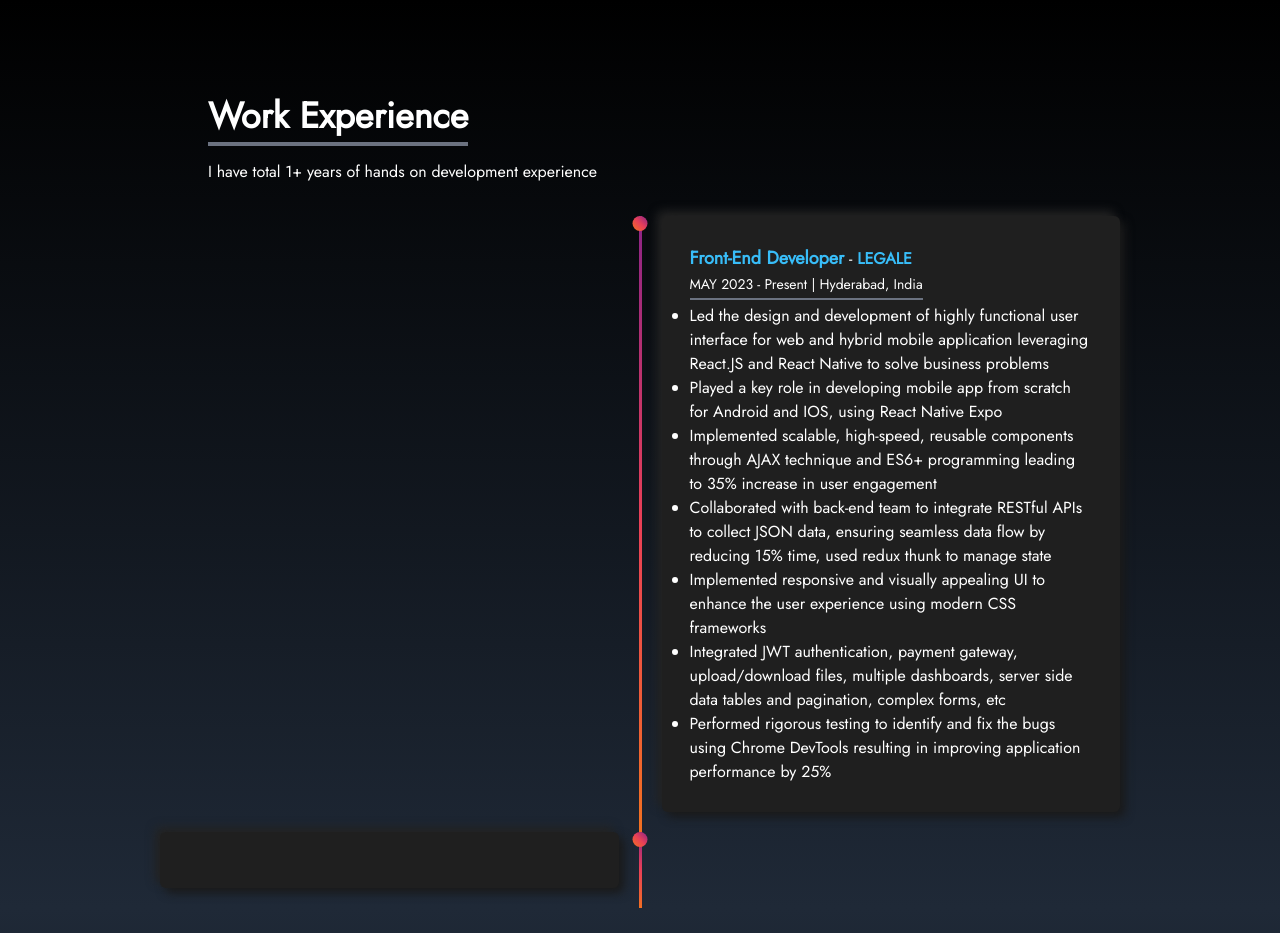
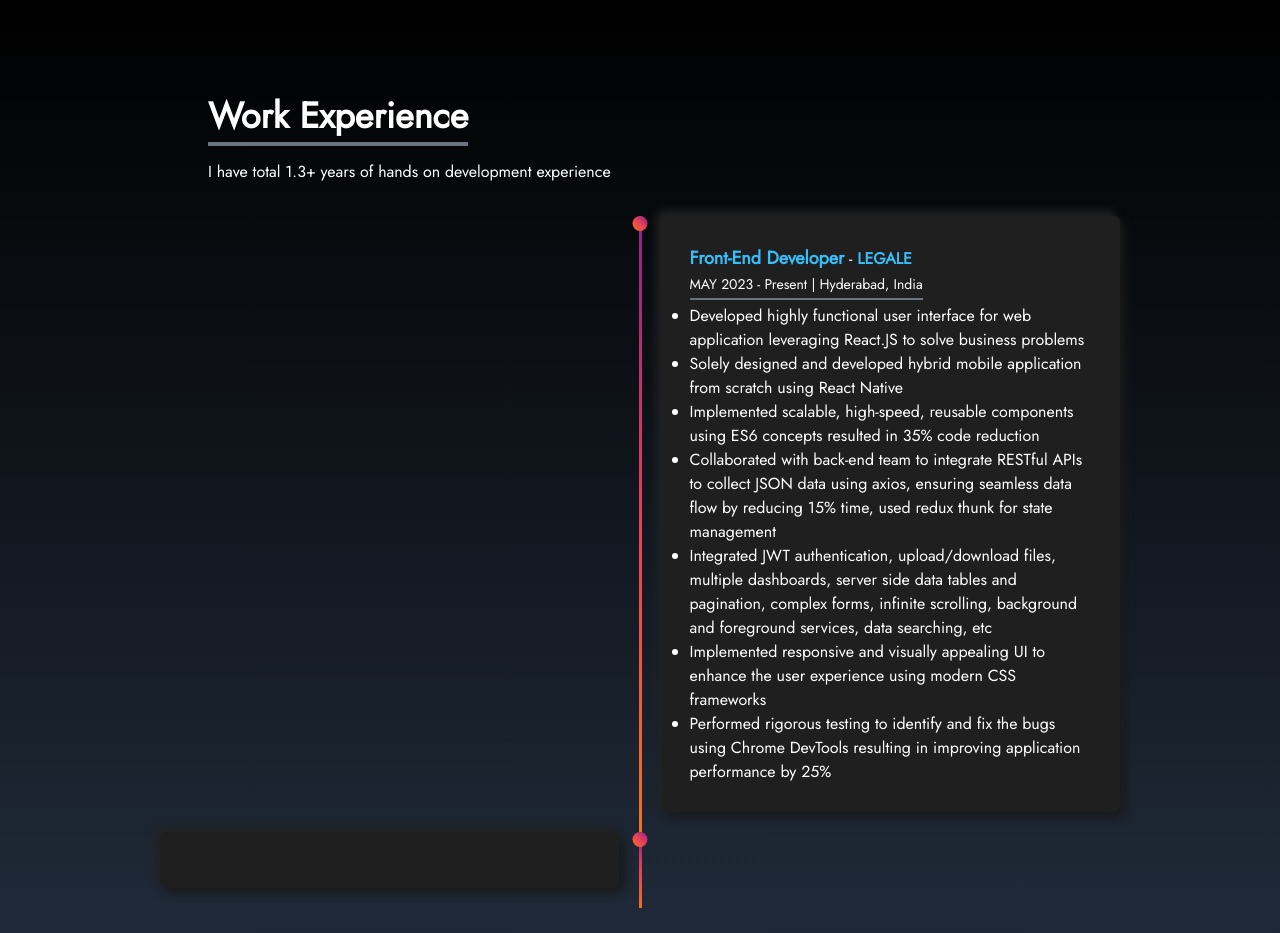
Before and after one commit to Rahmathirshad/Personal-Portfolio, a React (Vite) app: page / in a window 1280 px wide. Shown: the part 800-1733 px from the top of the page. Built offline with nearby package versions, Linux system fonts and the light colour scheme.

Commit message:
Update Experience.jsx

```diff
--- a/src/components/Experience.jsx
+++ b/src/components/Experience.jsx
@@ -11,7 +11,7 @@ const Experience = () => {
             <p className="text-4xl font-bold inline border-b-4 border-gray-500">
               Work Experience
             </p>
-            <p className="py-6">I have total 1+ years of hands on development experience</p>
+            <p className="py-6">I have total 1.3+ years of hands on development experience</p>
           </div>
           <div class="timeline">
             <div class="timeline-empty"></div>
@@ -22,37 +22,34 @@ const Experience = () => {
               <h1><span className="font-bold text-sky-400 text-lg">Front-End Developer</span> - <span className="font-bold text-sky-400">LEGALE</span></h1>
               <p className="inline border-b-2 border-gray-500 text-sm pb-1">MAY 2023 - Present | Hyderabad, India</p>
               <ul className="list-disc mt-2">
-                <li>Led the design and development of highly functional user
-                  interface for web and hybrid mobile application leveraging
-                  React.JS and React Native to solve business problems
+                <li>Developed highly functional user interface for web
+                application leveraging React.JS to solve business problems
                 </li>
                 <li>
-                  Played a key role in developing mobile app from scratch for
-                  Android and IOS, using React Native Expo
+                Solely designed and developed hybrid mobile application
+                from scratch using React Native
                 </li>
                 <li>
-                  Implemented scalable, high-speed, reusable components
-                  through AJAX technique and ES6+ programming leading to
-                  35% increase in user engagement
+                Implemented scalable, high-speed, reusable components
+                using ES6 concepts resulted in 35% code reduction
                 </li>
                 <li>
-                  Collaborated with back-end team to integrate RESTful APIs
-                  to collect JSON data, ensuring seamless data flow by
-                  reducing 15% time, used redux thunk to manage state
+                Collaborated with back-end team to integrate RESTful APIs to collect JSON data using axios, ensuring seamless data flow by reducing 15% time, used redux thunk for state management
                 </li>
                 <li>
-                  Implemented responsive and visually appealing UI to
-                  enhance the user experience using modern CSS frameworks
+                Integrated JWT authentication, upload/download files,
+multiple dashboards, server side data tables and
+pagination, complex forms, infinite scrolling, background
+and foreground services, data searching, etc
                 </li>
                 <li>
-                  Integrated JWT authentication, payment gateway,
-                  upload/download files, multiple dashboards, server side data
-                  tables and pagination, complex forms, etc
+                Implemented responsive and visually appealing UI to
+                enhance the user experience using modern CSS frameworks
                 </li>
                 <li>
-                  Performed rigorous testing to identify and fix the bugs
-                  using Chrome DevTools resulting in improving application
-                  performance by 25%
+                Performed rigorous testing to identify and fix the bugs
+using Chrome DevTools resulting in improving application
+performance by 25%
                 </li>
               </ul>
             </div>
```
